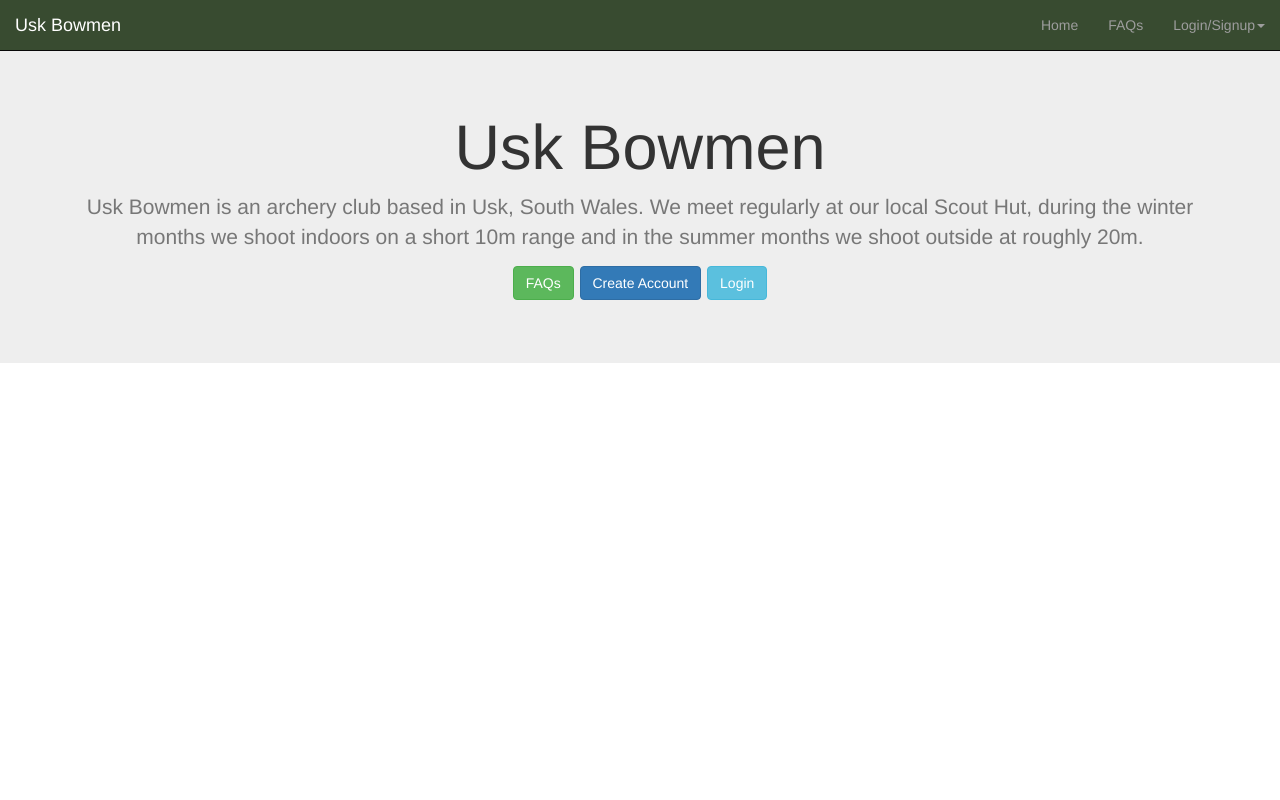
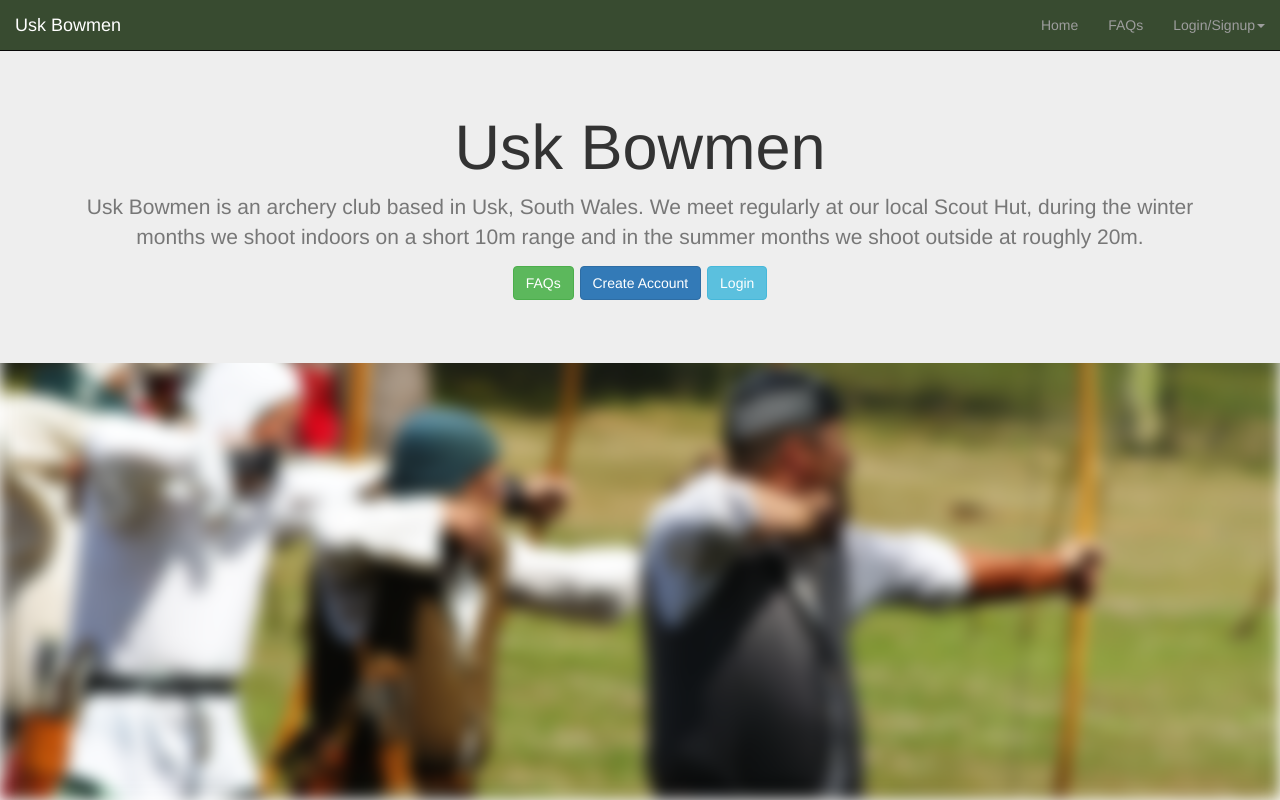
Before and after one commit to CBainCoding/SignUp, a Django app: page / in a window 1280 px wide. Run offline with Django 4.2, Linux system fonts and the light colour scheme; some libraries are stand-ins or nearby versions.

Commit message:
Added background image to base.html and styled

```diff
--- a/static/css/style.css
+++ b/static/css/style.css
@@ -1,10 +1,22 @@
-h1 {
-    color: red;
+body {
+    padding-top: 45px;  /* Padding pushes content down so it is not hidden by navbar */
+
 }
 
-body {
-    padding-top: 45px;  /* Padding pushes content down so it is not hidden by navbar */
+.background-image-container {
+    position: fixed; /* Use fixed or absolute positioning */
+    top: 0;
+    left: 0;
+    width: 100vw; /* Cover the full viewport width */
+    height: 100vh; /* Cover the full viewport height */
+    background-image: url('../media/backgroundimage.jpg');
+    background-size: cover;
+    background-position: center;
+    background-repeat: no-repeat;
+    filter: blur(8px); /* Adjust the blur intensity as needed */
+    z-index: -1; /* Keep the background behind other content */
 }
+
 
 nav.navbar {
     background-color: #384B30; /* Set the background color */
--- a/templates/base.html
+++ b/templates/base.html
@@ -7,8 +7,6 @@
     <meta name="viewport" content="width=device-width, initial-scale=1.0">
     <title>Usk Bowmen</title>
     <link rel="icon" type="image/x-icon" href="static/media/target.png">
-    <link rel="stylesheet" href="{% static 'css/style.css' %}">
-
 
     <!-- Bootstrap links -->
     <!-- Latest compiled and minified CSS -->
@@ -18,9 +16,16 @@
     <!-- Latest compiled JavaScript -->
     <script src="https://maxcdn.bootstrapcdn.com/bootstrap/3.4.1/js/bootstrap.min.js"></script>
 
+    <!-- CSS stylesheet -->
+    <link rel="stylesheet" href="{% static 'css/style.css' %}">
+
 
 </head>
 <body>
+
+    <!-- Background image -->
+    <div class="background-image-container"></div>
+
     <!-- Navbar starts -->
     <nav class="navbar navbar-inverse navbar-fixed-top">
       <div class="container-fluid">
@@ -61,6 +66,8 @@
       </div>
   </nav>
     <!-- Navbar ends -->
+
+
     {% block content %}
     {% endblock %}
     <script src="{% static 'js/script.js' %}"></script>
```
Also changed, not shown: static/media/backgroundimage.jpg (added).
